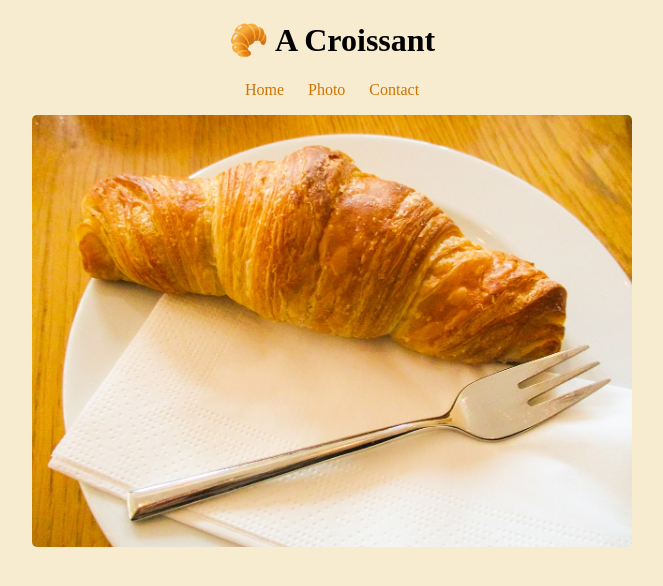
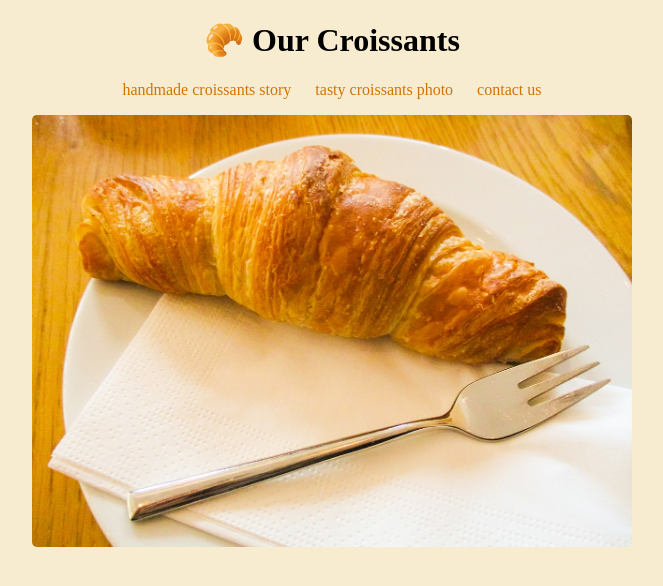
Before and after one commit to ana-f/croissant, a plain HTML site: page photo.html in a window 1280 px wide. Shown: the whole page, without its empty margins (308-971 px from the left). Drawn offline with Linux system fonts and the light colour scheme.

Commit message:
added title, description, renamed links

```diff
--- a/photo.html
+++ b/photo.html
@@ -4,20 +4,20 @@
     <meta charset="UTF-8" />
     <meta http-equiv="X-UA-Compatible" content="IE=edge" />
     <meta name="viewport" content="width=device-width, initial-scale=1.0" />
-    <title>Photo</title>
+    <title>Deli Croissant - Croissants Photo</title>
     <link rel="stylesheet" href="/style/style.css" />
   </head>
   <body>
-    <h1>🥐 A Croissant</h1>
+    <h1>🥐 Our Croissants</h1>
     <div class="links">
-      <a href="/">Home</a>
-      <a href="/photo.html">Photo</a>
-      <a href="/contact.html">Contact</a>
+      <a href="/">handmade croissants story</a>
+      <a href="/photo.html">tasty croissants photo</a>
+      <a href="/contact.html">contact us</a>
     </div>
     <img
       class="croissant"
       src="/images/1280px-2018_01_Croissant_IMG_0685.jpg"
-      alt="Croissant by Daniela Kloth"
+      alt="Tasty Croissant (by Daniela Kloth)"
     />
   </body>
 </html>
```
Also changed, not shown: contact.html (+4 -4 lines), index.html (+9 -5 lines).
